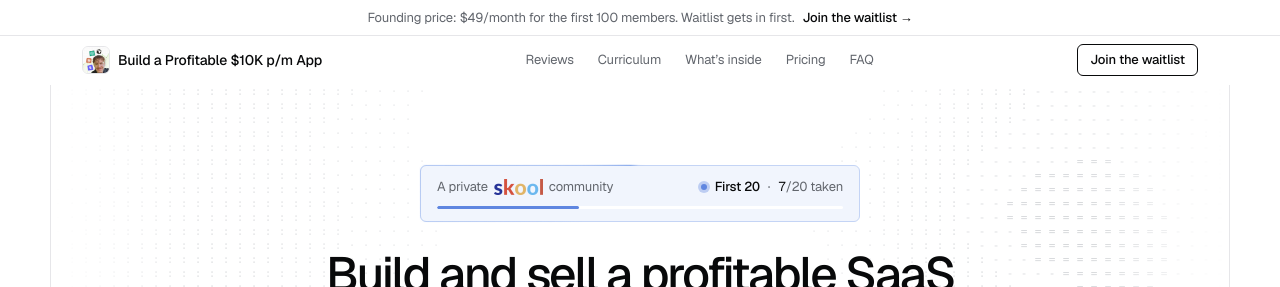
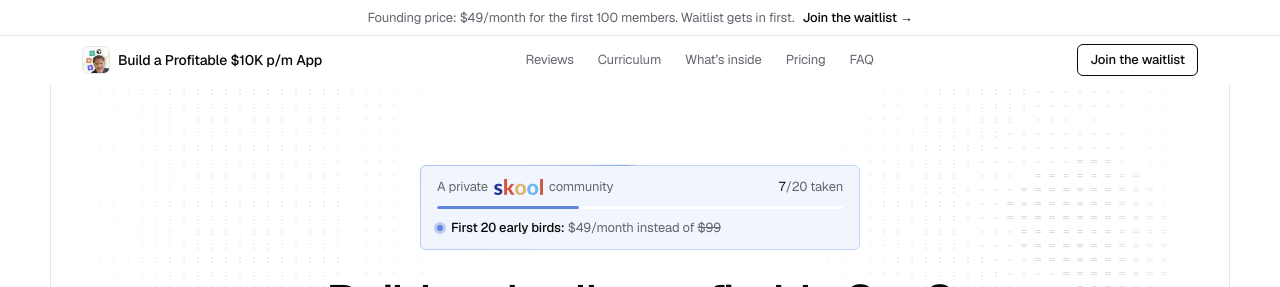
Before and after one commit to OBShiro199/skool-waitlist, a Next.js app: page / in a window 1280 px wide. Shown: the top 287 px of the page. Built offline with nearby package versions, Linux system fonts and the light colour scheme; no server answers.

Commit message:
Hero box: 'First 20 early birds: $49/month instead of $99'; full monthly price now $99
Co-Authored-By: Claude Opus 5.5 <noreply@anthropic.com>
Claude-Session: https://claude.ai/code/session_01Ast8d5EZE2jTHXevr27re1

```diff
--- a/components/sections/Hero.tsx
+++ b/components/sections/Hero.tsx
@@ -1,4 +1,4 @@
-import { offer } from '@/content/offer'
+import { offer, usd } from '@/content/offer'
 import { WaitlistForm } from '@/components/ui/WaitlistForm'
 import Image from 'next/image'
 import { Check } from 'lucide-react'
@@ -17,13 +17,8 @@ export function Hero() {
               <img src="/logos/skool.png" alt="Skool" width={50} height={16} className="h-4 w-auto" />
               community
             </span>
-            <span className="num flex items-center gap-2 text-muted">
-              <span className="live-dot" aria-hidden />
-              <span className="font-medium text-ink">First {offer.earlySlots}</span>
-              <span aria-hidden>·</span>
-              <span>
-                <span className="text-ink">{offer.earlySlotsTaken}</span>/{offer.earlySlots} taken
-              </span>
+            <span className="num text-muted">
+              <span className="text-ink">{offer.earlySlotsTaken}</span>/{offer.earlySlots} taken
             </span>
           </div>
           <div
@@ -36,6 +31,13 @@ export function Hero() {
           >
             <div className="h-full rounded-full bg-blue" style={{ width: `${(offer.earlySlotsTaken / offer.earlySlots) * 100}%` }} />
           </div>
+          <p className="num mt-2.5 flex items-center gap-2 text-13 text-muted">
+            <span className="live-dot" aria-hidden />
+            <span>
+              <span className="font-medium text-ink">First {offer.earlySlots} early birds:</span> {usd(offer.foundingMonthly)}/month instead of{' '}
+              <s>{usd(offer.monthlyPrice)}</s>
+            </span>
+          </p>
         </div>
         <h1 className="mt-7 text-32 md:text-48">Build and sell a profitable SaaS with AI. Watch me do it live.</h1>
         <p className="mt-5 max-w-[60ch] text-16 text-body">
--- a/content/offer.ts
+++ b/content/offer.ts
@@ -17,7 +17,7 @@ export const offer = {
   earlySlotsTaken: 7,
   foundingMonthly: 49,
   foundingAnnual: 397,
-  monthlyPrice: 97,
+  monthlyPrice: 99,
   annualPrice: 776,
   leadsLabel: '10M+',
   leadExportsPerMonth: 5000,
```
